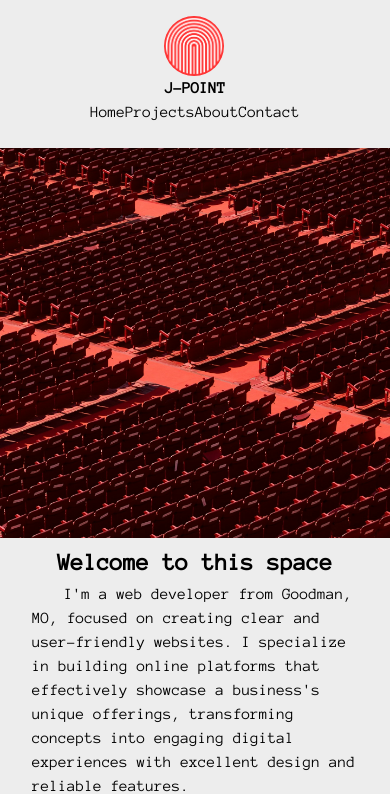
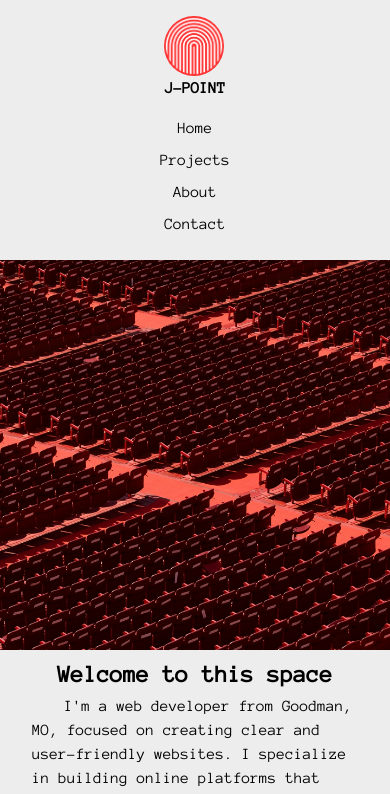
Before and after one commit to barnbarnwow/personal_website, a Next.js app: page / in a window 390 px wide. Shown: the top 794 px of the page. Built offline with nearby package versions, Linux system fonts and the light colour scheme.

Commit message:
improved navbar component

```diff
--- a/app/components/header.tsx
+++ b/app/components/header.tsx
@@ -1,5 +1,4 @@
 "use client";
-import { useState } from "react";
 import Link from "next/link";
 
 const navigationLinks = [
@@ -15,7 +14,7 @@ const desktopNav = (
       <Link
         key={link.name}
         href={link.href}
-        className="hover:underline"
+        className="hover:transition-colors hover:text-amber-400 duration-100"
       >
         {link.name}
       </Link>
@@ -24,17 +23,18 @@ const desktopNav = (
 );
 
 const mobileNav = (
-  <nav className="md:hidden">
+  <nav className = "md:hidden flex flex-col space-y-2 mt-4">
     {navigationLinks.map((link) => (
-      <Link
+     <Link
         key={link.name}
         href={link.href}
+        className="text-center"
       >
         {link.name}
       </Link>
     ))}
   </nav>
-);
+)
 
 export default function Header() {
   return (
```
